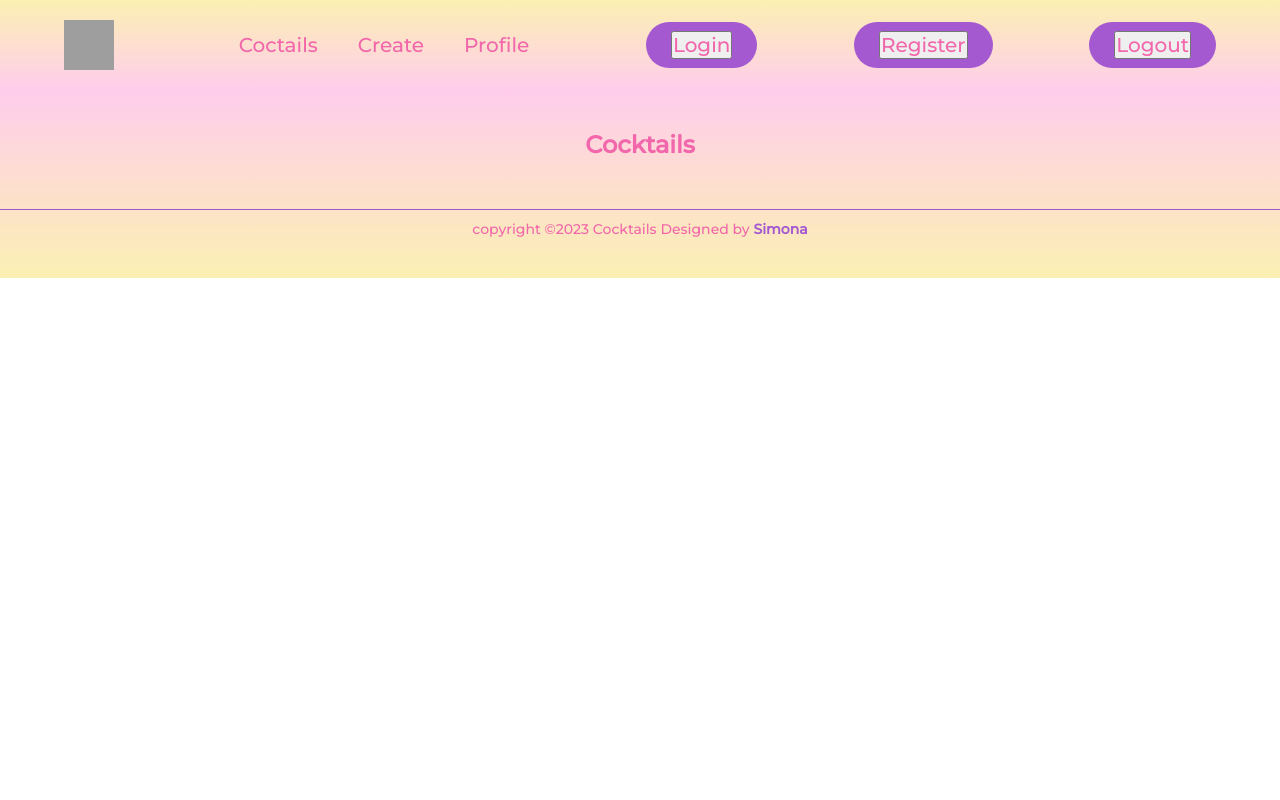
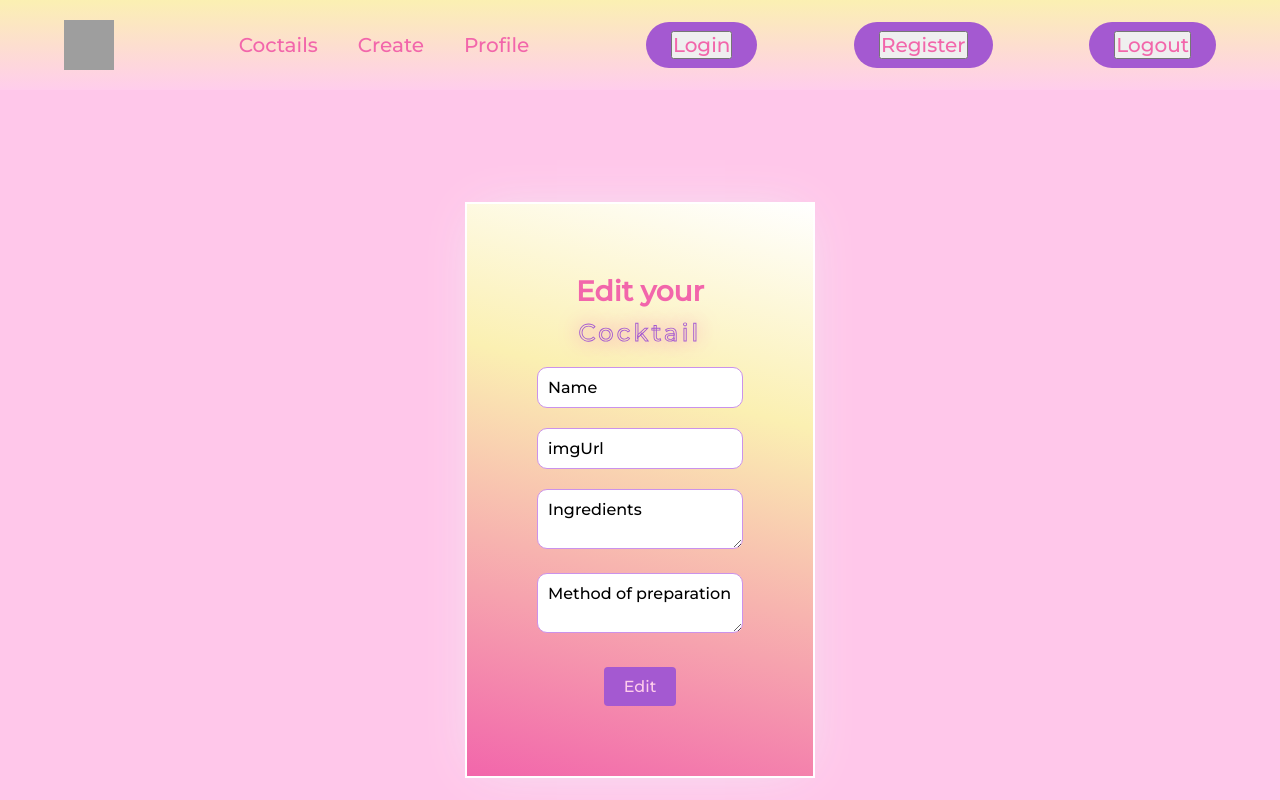
Before and after one commit to SimonaPalazova/Cocktails-App, a React (Vite) app in the folder cocktails/: page /edit/cocktail in a window 1280 px wide. Shown: the top 800 px of the page. Built offline with nearby package versions, Linux system fonts and the light colour scheme; grey boxes are pictures that could not be loaded.

Commit message:
add editCoctail

```diff
--- a/cocktails/src/App.jsx
+++ b/cocktails/src/App.jsx
@@ -7,6 +7,7 @@ import Home from './components/home/Home';
 import Cocktails from './components/cocktails-list/Cocktails';
 import CreateCocktail from './components/create-cocktail/CreateCocktails';
 import OneCocktail from './components/one-cocktail/OneCocktail';
+import EditCoctail from './components/edit-cocktail/EditCoctail';
 
 function App() {
 
@@ -18,6 +19,7 @@ function App() {
       <Route path="/cocktails" element={<Cocktails />}/>
       <Route path="/create/cocktail" element={<CreateCocktail />}/>
       <Route path="/details" element={<OneCocktail />}/>
+      <Route path="/edit/cocktail" element={<EditCoctail />}/>
     </Routes>
     <Footer />
   </div>
--- /dev/null
+++ b/cocktails/src/components/edit-cocktail/EditCoctail.jsx
@@ -0,0 +1,51 @@
+import './editCocktail.css'
+
+export default function EditCoctail(){
+    return(<div className="container-edit-cocktail">
+    <form className="form-edit-cocktail" method="post">
+      <div className="form-edit-coctail-title">
+        <span>Edit your</span>
+      </div>
+      <div className="edit-coctail-title-2">
+        <span>Cocktail</span>
+      </div>
+      <div className="input-container-edit-cocktail">
+        <input
+          className="input-name-cocktail-edit"
+          type="text"
+          placeholder="Enter cocktail name"
+          defaultValue="Name"
+        />
+      </div>
+      <div className="input-container-edit-cocktail">
+        <input
+          className="input-img-edit-cocktail"
+          type="text"
+          placeholder="Enter image url"
+          defaultValue="imgUrl"
+        />
+        <span> </span>
+      </div>
+      <div className="input-container-edit-cocktail">
+        <textarea
+          className="input-cocktail-ingredients-edit-cocktail"
+          type="text"
+          placeholder="Enter Cocktail ingredients"
+          defaultValue={"Ingredients"}
+        />
+      </div>
+      <div className="input-container-edit-cocktail">
+        <textarea
+          className="input-method-of-preparation-edit-cocktail"
+          type="text"
+          placeholder="Enter Cocktail overview"
+          defaultValue={"Method of preparation"}
+        />
+      </div>
+      <button type="submit" className="submit-edit-cocktail">
+        <span className="sign-text">Edit</span>
+      </button>
+    </form>
+  </div>
+  );
+}
--- /dev/null
+++ b/cocktails/src/components/edit-cocktail/editCocktail.css
@@ -0,0 +1,99 @@
+@import url('https://fonts.googleapis.com/css2?family=Montserrat:wght@500&display=swap');
+
+  .container-edit-cocktail {
+    display: flex;
+    justify-content: center;
+    align-items: center;
+    height: 100vh;
+    margin: 0;
+    font-family: 'Montserrat', sans-serif;
+    background-color: #FFC7EA;
+    background-size: cover;
+    background-position: top;
+    height: 100vh;
+  }
+
+  .form-edit-cocktail{
+    padding: 70px;
+    text-align: center;
+    max-width: 350px;
+    background: linear-gradient(14deg,  #F266AB 0%, #FBF0B2 66%,
+              #fff 100%), radial-gradient(circle, rgba(2,0,36, 0.5) 0%,
+              rgba(13, 2, 73, 0.2) 65%, rgba(17, 14, 29, 0.9) 100%);
+    border: 2px solid #fff;
+    -webkit-box-shadow: #F266AB;
+    box-shadow: rgb(238, 238, 243) 0px 0px 50px -15px;
+    overflow: hidden;
+    z-index: +1;
+  }
+
+  .form-edit-coctail-title{
+    font-size: 28px;
+    font-weight: bold;
+    color: #F266AB;
+  }
+
+  .edit-coctail-title-2 {
+    font-size: 24px;
+    color: #F266AB;
+    margin-top: 10px;
+    -webkit-text-stroke: #A459D1 0.9px;
+    letter-spacing: 0.2rem;
+    color: transparent;
+    position: relative;
+    text-shadow: 0px 0px 20px #F266AB;
+  }
+
+  .input-container-edit-cocktail{
+    position: relative;
+    margin-top: 20px;
+  }
+
+  .input-name-cocktail-edit,
+  .input-img-edit-cocktail,
+  .input-cocktail-ingredients-edit-cocktail,
+  .input-method-of-preparation-edit-cocktail {
+    width: 100%;
+    padding: 10px;
+    border: 1px solid #ca92eb;
+    border-radius: 10px;
+    font-size: 16px;
+    transition: border-color 0.3s ease;
+  }
+
+  .input-name-cocktail-edit:focus,
+  .input-img-edit-cocktail:focus,
+  .input-method-of-preparation-edit-cocktail:focus,
+  .input-cocktail-ingredients-edit-cocktail:focus{
+    border-color:  #A459D1;
+  }
+  .input-name-cocktail-edit:hover,
+  .input-img-edit-cocktail:hover,
+  .input-cocktail-ingredients-edit-cocktail:hover,
+  .input-method-of-preparation-edit-cocktail:hover{
+    background-color: rgba(0, 135, 169, 0.041); /* Change the background color on hover to match your design */
+    border: #fff;
+    border-style: solid;
+    transition: all 0.1s ease 0s;
+    color:black;
+  }
+
+  .submit-edit-cocktail {
+    margin-top: 30px;
+    background-color:  #A459D1;
+    color: #ffcdec;
+    border: none;
+    padding: 10px 20px;
+    border-radius: 4px;
+    font-size: 16px;
+    cursor: pointer;
+    transition: background-color 0.3s ease;
+  }
+
+  .submit-edit-cocktail:hover {
+    background-color: #2cd2e100;
+    color: #A459D1;
+    border:#A459D1;
+    border-style: solid;
+    transition: all 0.3s ease 0s;
+  }
```
